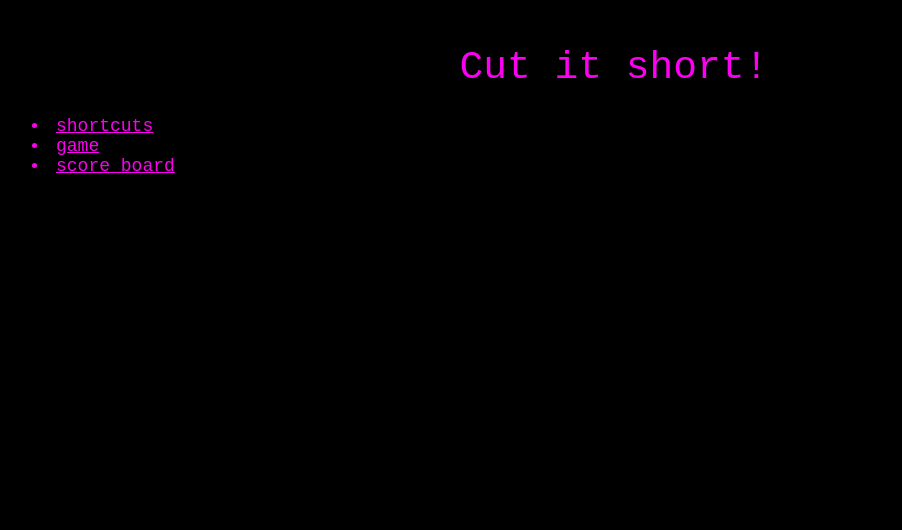
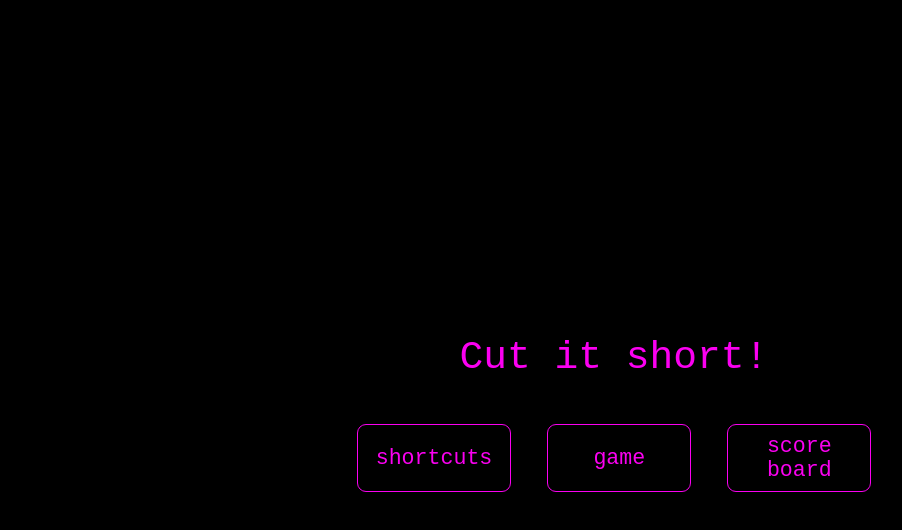
Before and after one commit to junkycoder/fakan, a plain HTML site: page fakan.cz/prej-shortcuts/index.html in a window 1280 px wide. Shown: the whole page, without its empty margins (26-928 px from the left). Drawn offline with Linux system fonts and the light colour scheme.

Commit message:
grided and flexed header screen with menu

```diff
--- a/fakan.cz/prej-shortcuts/index.html
+++ b/fakan.cz/prej-shortcuts/index.html
@@ -9,6 +9,7 @@
       --background-color: #000;
       --primary-color: #fb00f1;
       --active-color: #fff;
+      --border-radius: .5rem;
     }
 
     html {
@@ -47,7 +48,7 @@
       height: 100vh;
       overflow: hidden;
       box-sizing: border-box;
-      padding: 1rem;
+      padding: 0 1rem;
       scroll-snap-align: end;
     }
 
@@ -61,6 +62,51 @@
       font-size: 1.2rem;
     }
 
+    header {
+      display: grid;
+      gap: 1rem;
+      grid-template-rows: auto auto;
+      align-items: center;
+      justify-content: center;
+    }
+
+    header nav {
+      align-self: start;
+    }
+
+    header h1 {
+      align-self: end;
+    }
+
+    menu {
+      display: flex;
+      gap: 2rem;
+
+      /* remove default list styles */
+      list-style-type: none;
+      padding: 0;
+      margin: 0;
+    }
+    menu li {
+      display: contents;
+    }
+    menu a {
+      display: flex;
+      min-width: 8rem;
+      justify-content: center;
+      align-items: center;
+      text-decoration: none;
+      box-sizing: border-box;
+      border: 1px solid var(--primary-color);
+      padding: .5rem 1rem;
+      border-radius: var(--border-radius);
+      text-align: center;
+      font-size: 1.2rem;
+    }
+    menu a:hover {
+      color: var(--active-color);
+      border-color: var(--active-color);
+    }
   </style>
 </head>
 <body>
@@ -71,7 +117,7 @@
         <menu>
           <li><a href="#shortcuts">shortcuts</a></li>
           <li><a href="#gameplay">game</a></li>
-          <li><a href="#scoreboard">score board</a></li>
+          <li><a href="#scoreboard">score<br>board</a></li>
         </menu>
       </nav>
     </header>
```
Also changed, not shown: 1 other file.
